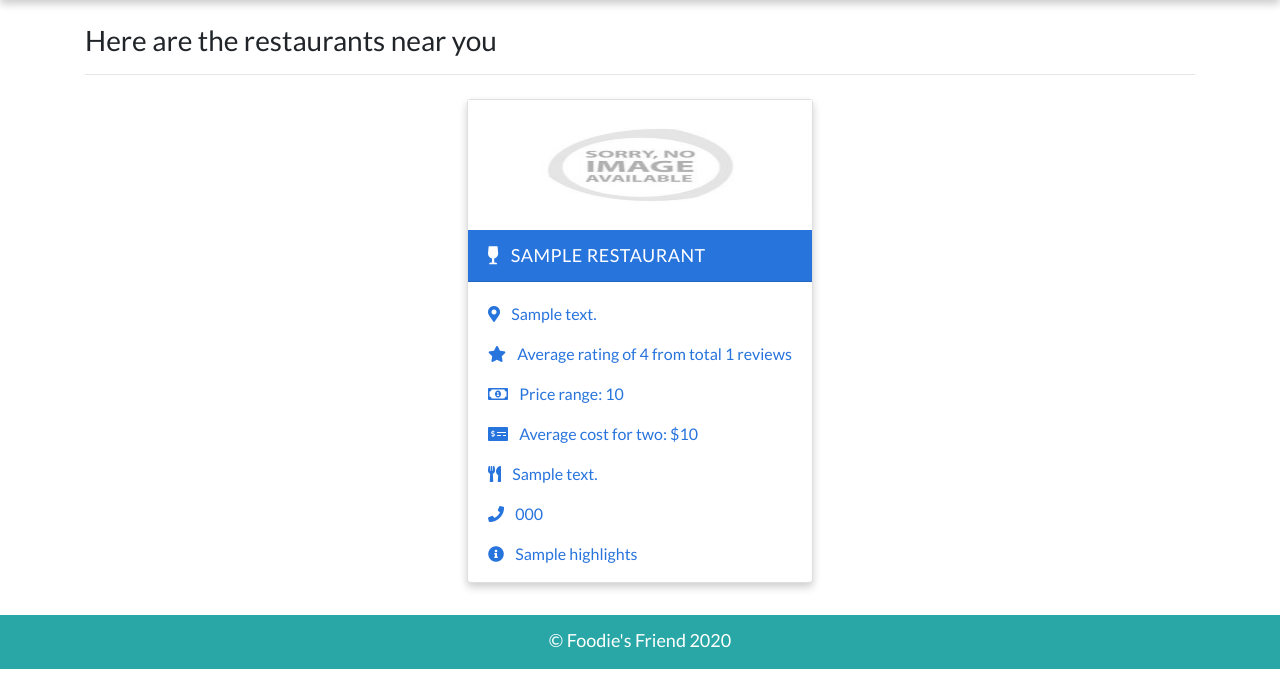
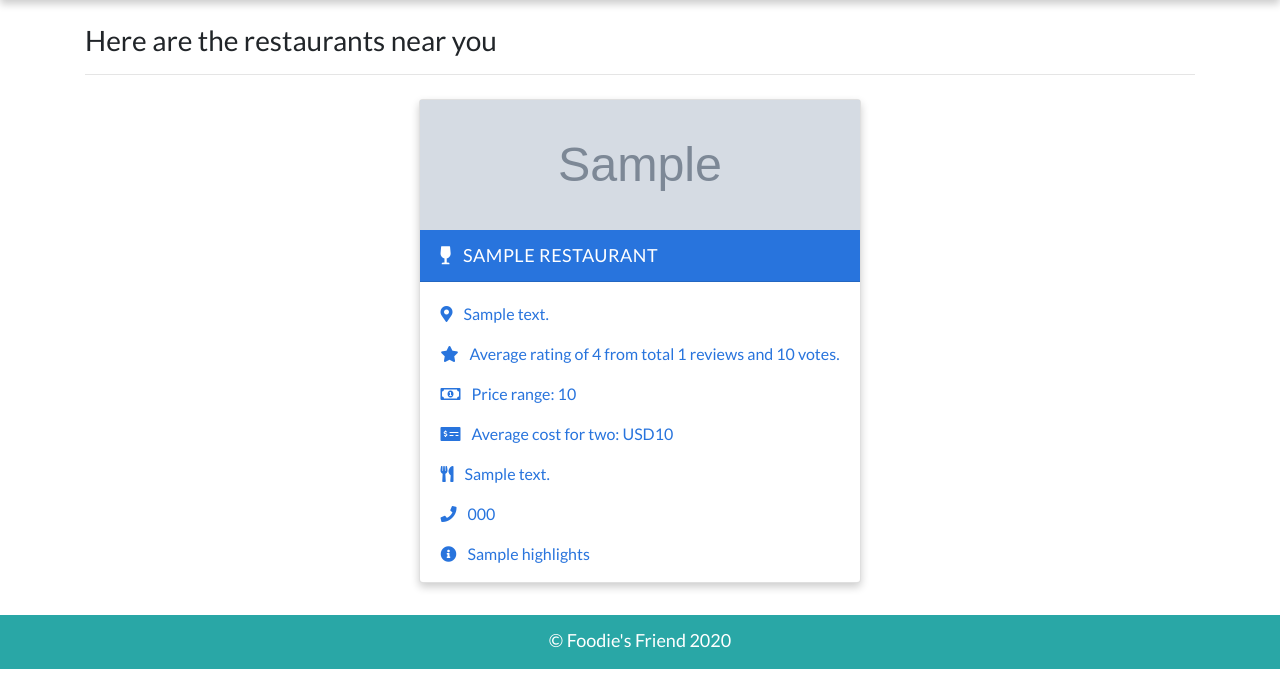
Before and after one commit to chetanrrk/Foodie_Friend, a Django app: template foodie_friend_app/templates/foodie_friend_app/index.html in a window 1280 px wide. Shown: the part 78-764 px from the top of the page. Run offline with Django 3.2, Linux system fonts and the light colour scheme; the template is opened without the code that fills it: most values are stand-ins (such as "Sample title", 1, 10 or a date in 2020); grey boxes marked "Sample" are stand-in pictures; some libraries are stand-ins or nearby versions.

Commit message:
added the currency and featured restaurant image

```diff
--- a/foodie_friend_app/templates/foodie_friend_app/index.html
+++ b/foodie_friend_app/templates/foodie_friend_app/index.html
@@ -14,9 +14,9 @@ My Contacts
 </div>
 <div class="container main-part">
   {% if result.restaurants %}
-  {% for restaurant in result.restaurants %}
-  {% include 'foodie_friend_app/partials/_card.html' %}
-  {% endfor %}
+    {% for restaurant in result.restaurants %}
+      {% include 'foodie_friend_app/partials/_card.html' %}
+    {% endfor %}
   {% else %}
   <p class="d-block font-weight-light my-2 heading">We could not find any restaruant near you!</p>
   {% endif %}
--- a/foodie_friend_app/templates/foodie_friend_app/partials/_card.html
+++ b/foodie_friend_app/templates/foodie_friend_app/partials/_card.html
@@ -2,9 +2,7 @@
 
 <!-- Card for details -->
       <div class="card my-2 mx-2 {% if 'detail' in request.path %}mx-auto w-25{% endif %} boy-card">
-          <img src="{%static 'foodie_friend_app/images/no_image.jpg'%}" class="img-fluid" />
-          <!-- <img src="{{restaurant.restaurant.photos_url}}" class="img-fluid" /> -->
-
+        <img src="{% if restaurant.restaurant.featured_image %} {{restaurant.restaurant.featured_image}} {% else %}{%static 'foodie_friend_app/images/no_image.jpg'%}{% endif %}" class="img-fluid" />
           <div class="card-header">
             <a href="{{restaurant.restaurant.url}}" class="text-white header-link"
               ><i class="fas fa-wine-glass mr-2"></i> {{restaurant.restaurant.name}}</a
@@ -15,11 +13,11 @@
               <i class="fas fa-map-marker-alt mr-2"></i>
               {{restaurant.restaurant.location.address}}
             </p>
-            <p><i class="fas fa-star mr-2"></i> Average rating of {{restaurant.restaurant.user_rating.aggregate_rating}} from total {{restaurant.restaurant.all_reviews_count}} reviews</p>
+            <p><i class="fas fa-star mr-2"></i> Average rating of {{restaurant.restaurant.user_rating.aggregate_rating}} from total {{restaurant.restaurant.all_reviews_count}} reviews and {{restaurant.restaurant.user_rating.votes}} votes.</p>
             <p><i class="far fa-money-bill-alt mr-2"></i> Price range: {{restaurant.restaurant.price_range}}</p>
             <p>
               <i class="fas fa-money-check-alt mr-2"></i>
-              Average cost for two: ${{restaurant.restaurant.average_cost_for_two}}
+              Average cost for two: {{restaurant.restaurant.currency}}{{restaurant.restaurant.average_cost_for_two}}
             </p>
             <p>
               <i class="fas fa-utensils mr-2"></i>
```
